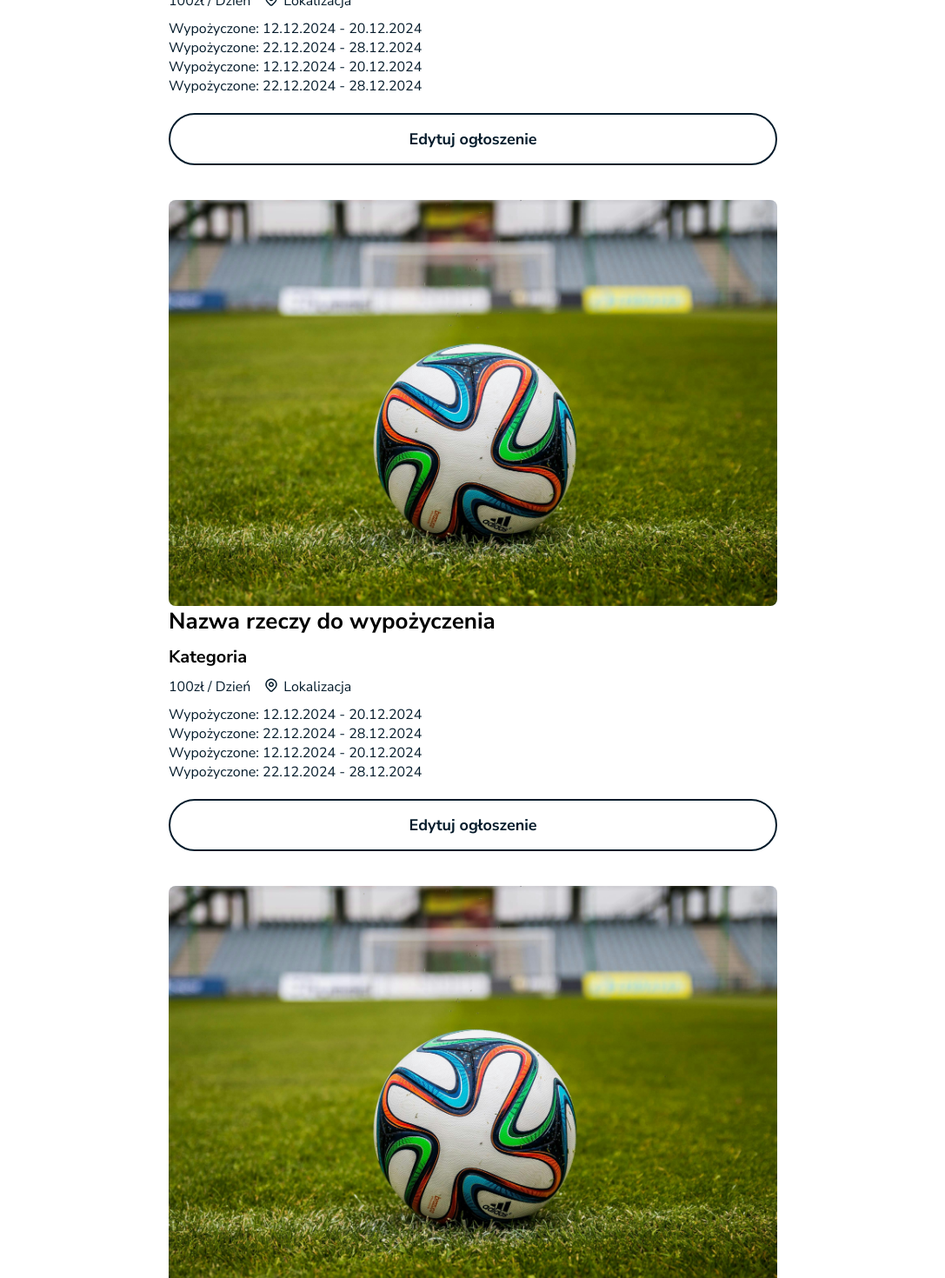
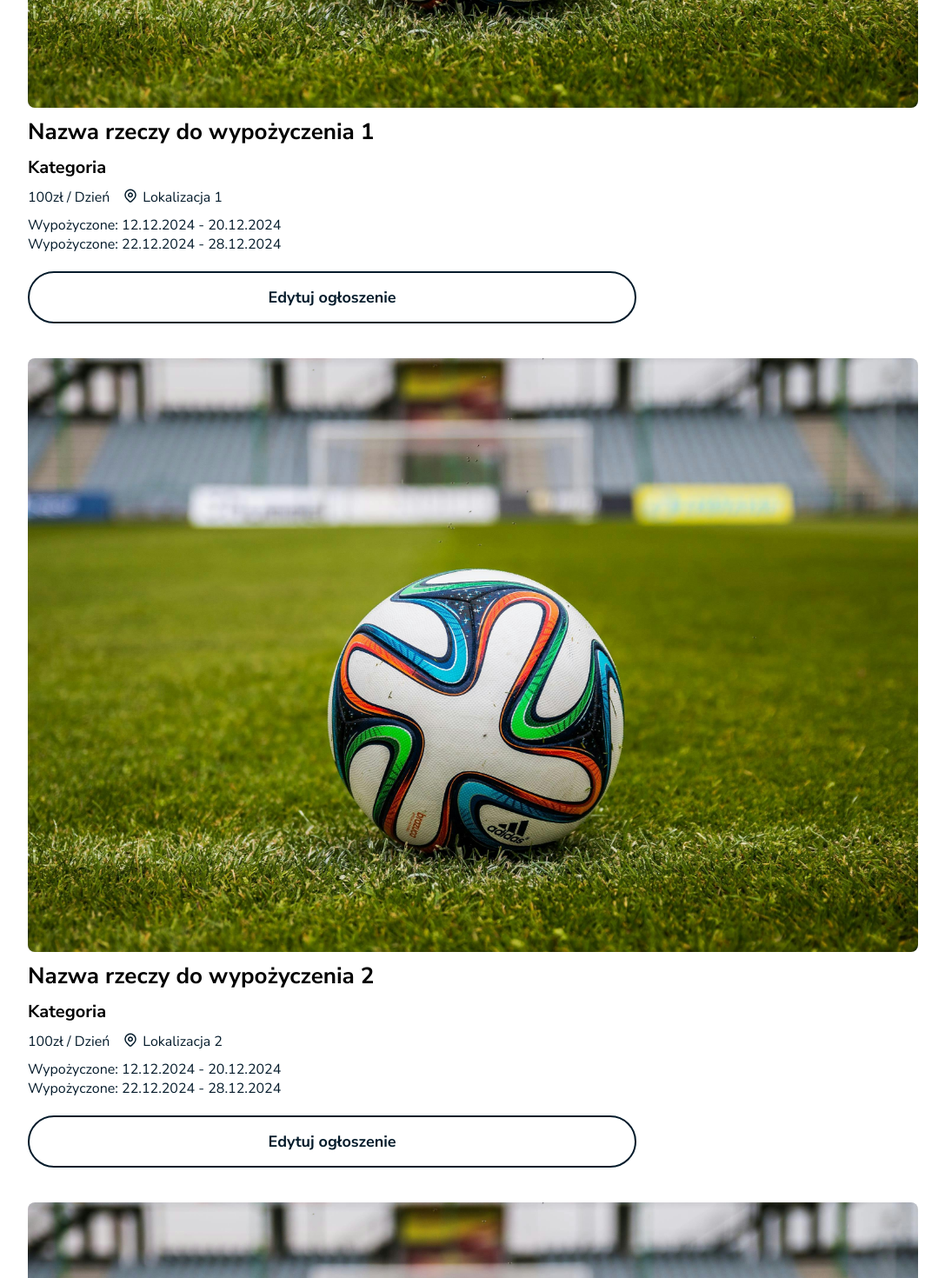
Before and after one commit to MatMarrrrr/Flex-Rent-Frontend, a React (Vite) app: page /dashboard in a window 1280 px wide. Shown: the part 960-2430 px from the top of the page at 87% size, without its empty margins (96-1183 px from the left). Built offline with nearby package versions, Linux system fonts and the light colour scheme.

Commit message:
Added loader for your listings page and fixed responsibility for ListingItem component

```diff
--- a/src/components/elements/ListingItem.tsx
+++ b/src/components/elements/ListingItem.tsx
@@ -69,12 +69,14 @@ const Container = styled.div`
 `;
 
 const Image = styled.img`
-  width: 600px;
+  width: 100%;
+  max-width: 600px;
+  height: auto;
   border-radius: 8px;
 
   @media (max-width: 1320px) {
-    width: 100%;
-    max-width: 700px;
+    max-width: 100%;
+    margin-bottom: 10px;
   }
 `;
 
@@ -85,6 +87,7 @@ const Wrapper = styled.div`
 
   @media (max-width: 1320px) {
     width: 100%;
+    min-width: 100%;
     max-width: 700px;
   }
 `;
--- a/src/pages/ItemPage.tsx
+++ b/src/pages/ItemPage.tsx
@@ -47,7 +47,7 @@ export default function ItemPage() {
   useEffect(() => {
     const timeout = setTimeout(() => {
       setIsLoading(false);
-    }, 2000);
+    }, 1000);
 
     return () => clearTimeout(timeout);
   }, []);
--- a/src/pages/SearchPage.tsx
+++ b/src/pages/SearchPage.tsx
@@ -36,7 +36,7 @@ export default function SearchPage() {
   useEffect(() => {
     const timeout = setTimeout(() => {
       setIsLoading(false);
-    }, 2000);
+    }, 1000);
 
     return () => clearTimeout(timeout);
   }, []);
--- a/src/sections/YourListingsSection.tsx
+++ b/src/sections/YourListingsSection.tsx
@@ -2,12 +2,37 @@ import styled from "styled-components";
 import PrimaryButton from "../components/buttons/PrimaryButton";
 import ListingItem from "../components/elements/ListingItem";
 import test_item from "../assets/test_item.jpg";
+import Loader from "../components/ui/Loader";
+import { useEffect, useState } from "react";
 
 const YourListings = () => {
+  const [isLoading, setIsLoading] = useState<boolean>(true);
+
   const handleAddClick = () => {};
+
   const handleEditClick = (id: number) => {
     console.log(id);
   };
+
+  const listings = Array.from({ length: 5 }, (_, index) => ({
+    id: index + 1,
+    image: test_item,
+    name: `Nazwa rzeczy do wypożyczenia ${index + 1}`,
+    price: "100",
+    localization: `Lokalizacja ${index + 1}`,
+    rentedPeriods: [
+      { from: "12.12.2024", to: "20.12.2024" },
+      { from: "22.12.2024", to: "28.12.2024" },
+    ],
+  }));
+
+  useEffect(() => {
+    const timeout = setTimeout(() => {
+      setIsLoading(false);
+    }, 1000);
+
+    return () => clearTimeout(timeout);
+  }, []);
 
   return (
     <Container>
@@ -20,54 +45,25 @@ const YourListings = () => {
       >
         Utwórz ogłoszenie
       </PrimaryButton>
-      <ListingItem
-        id={1}
-        image={test_item}
-        name="Nazwa rzeczy do wypożyczenia"
-        price="100"
-        localization="Lokalizacja"
-        rentedPeriods={[
-          { from: "12.12.2024", to: "20.12.2024" },
-          { from: "22.12.2024", to: "28.12.2024" },
-          { from: "12.12.2024", to: "20.12.2024" },
-          { from: "22.12.2024", to: "28.12.2024" },
-        ]}
-        onEditClick={() => {
-          handleEditClick(1);
-        }}
-      />
-      <ListingItem
-        id={2}
-        image={test_item}
-        name="Nazwa rzeczy do wypożyczenia"
-        price="100"
-        localization="Lokalizacja"
-        rentedPeriods={[
-          { from: "12.12.2024", to: "20.12.2024" },
-          { from: "22.12.2024", to: "28.12.2024" },
-          { from: "12.12.2024", to: "20.12.2024" },
-          { from: "22.12.2024", to: "28.12.2024" },
-        ]}
-        onEditClick={() => {
-          handleEditClick(1);
-        }}
-      />
-      <ListingItem
-        id={3}
-        image={test_item}
-        name="Nazwa rzeczy do wypożyczenia"
-        price="100"
-        localization="Lokalizacja"
-        rentedPeriods={[
-          { from: "12.12.2024", to: "20.12.2024" },
-          { from: "22.12.2024", to: "28.12.2024" },
-          { from: "12.12.2024", to: "20.12.2024" },
-          { from: "22.12.2024", to: "28.12.2024" },
-        ]}
-        onEditClick={() => {
-          handleEditClick(1);
-        }}
-      />
+      {isLoading ? (
+        <LoaderContainer>
+          <Loader isCenter={true} />
+          <LoaderText>Loading Listings</LoaderText>
+        </LoaderContainer>
+      ) : (
+        listings.map((listing) => (
+          <ListingItem
+            key={listing.id}
+            id={listing.id}
+            image={listing.image}
+            name={listing.name}
+            price={listing.price}
+            localization={listing.localization}
+            rentedPeriods={listing.rentedPeriods}
+            onEditClick={() => handleEditClick(listing.id)}
+          />
+        ))
+      )}
     </Container>
   );
 };
@@ -85,3 +81,19 @@ const Container = styled.div`
     align-items: center;
   }
 `;
+
+const LoaderContainer = styled.div`
+  padding: 20px 10% 40px 10%;
+  display: flex;
+  gap: 10px;
+  flex-grow: 1;
+  justify-content: center;
+  flex-direction: column;
+  align-items: center;
+`;
+
+const LoaderText = styled.p`
+  font-size: 30px;
+  color: var(--dark);
+  font-weight: bold;
+`;
```
